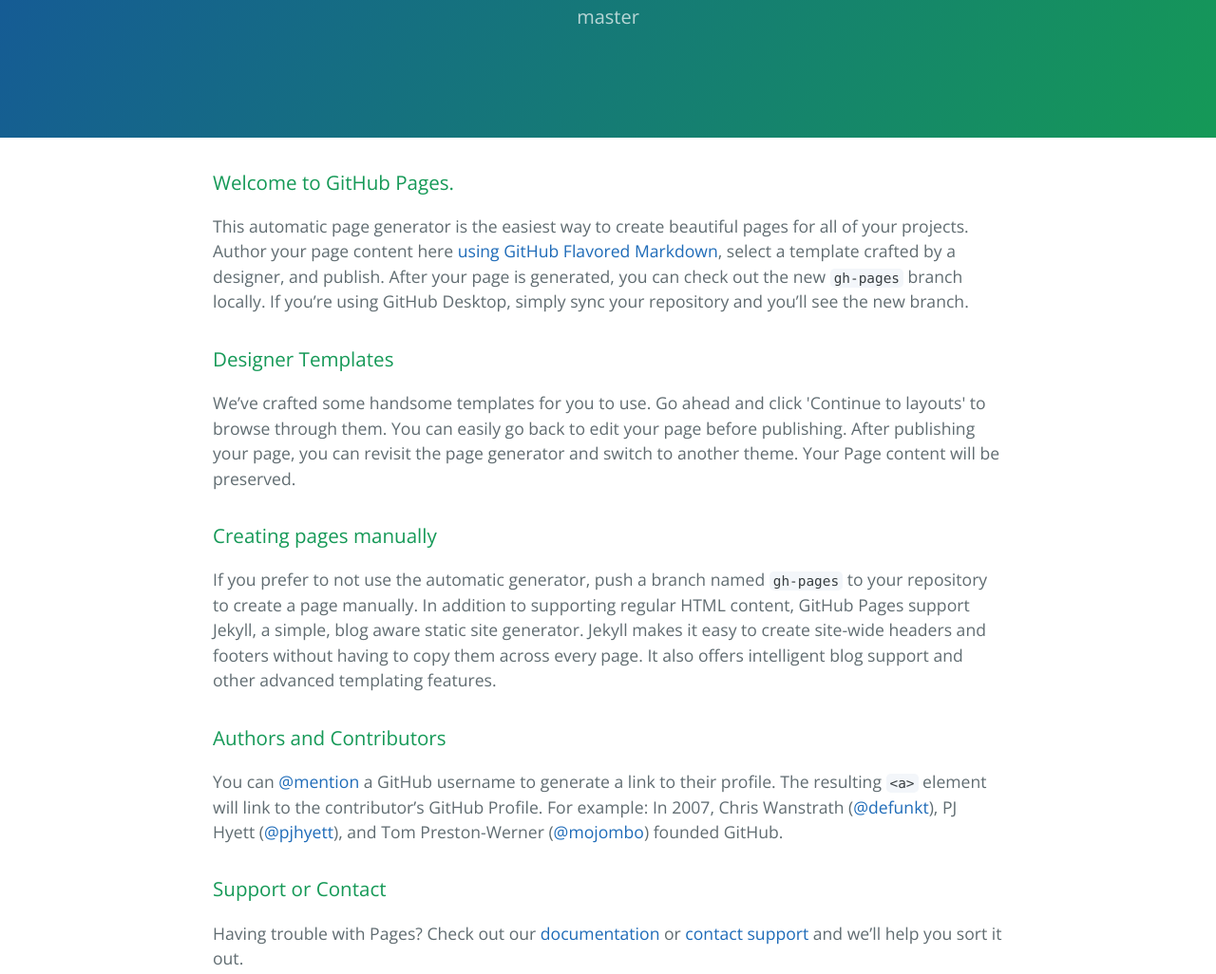
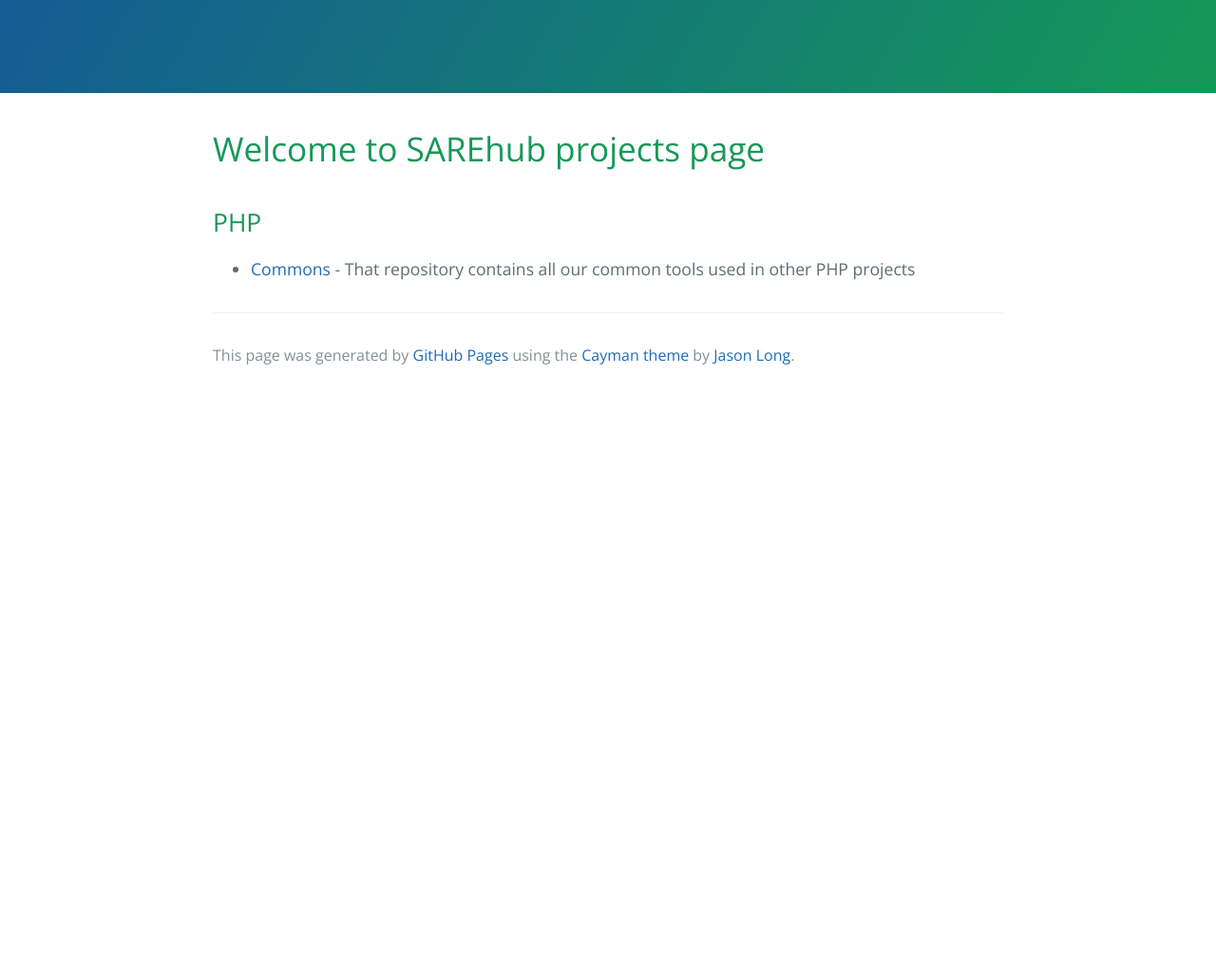
Before and after one commit to SAREhub/sarehub.github.io, a plain HTML site: page index.html in a window 1280 px wide. Shown: the part 172-1198 px from the top of the page at 95% size. After the commit the page ends 800 px from the top, so only its background shows below. Drawn offline with nearby package versions, Linux system fonts and the light colour scheme.

Commit message:
Replace master branch with page content via GitHub

```diff
--- a/index.html
+++ b/index.html
@@ -12,34 +12,20 @@
   <body>
     <section class="page-header">
       <h1 class="project-name">SAREhub Projects</h1>
-      <h2 class="project-tagline">master</h2>
+      <h2 class="project-tagline"></h2>
     </section>
 
     <section class="main-content">
-      <h3>
-<a id="welcome-to-github-pages" class="anchor" href="#welcome-to-github-pages" aria-hidden="true"><span aria-hidden="true" class="octicon octicon-link"></span></a>Welcome to GitHub Pages.</h3>
+      <h1>
+<a id="welcome-to-sarehub-projects-page" class="anchor" href="#welcome-to-sarehub-projects-page" aria-hidden="true"><span aria-hidden="true" class="octicon octicon-link"></span></a>Welcome to SAREhub projects page</h1>
 
-<p>This automatic page generator is the easiest way to create beautiful pages for all of your projects. Author your page content here <a href="https://guides.github.com/features/mastering-markdown/">using GitHub Flavored Markdown</a>, select a template crafted by a designer, and publish. After your page is generated, you can check out the new <code>gh-pages</code> branch locally. If you’re using GitHub Desktop, simply sync your repository and you’ll see the new branch.</p>
+<h2>
+<a id="php" class="anchor" href="#php" aria-hidden="true"><span aria-hidden="true" class="octicon octicon-link"></span></a>PHP</h2>
 
-<h3>
-<a id="designer-templates" class="anchor" href="#designer-templates" aria-hidden="true"><span aria-hidden="true" class="octicon octicon-link"></span></a>Designer Templates</h3>
-
-<p>We’ve crafted some handsome templates for you to use. Go ahead and click 'Continue to layouts' to browse through them. You can easily go back to edit your page before publishing. After publishing your page, you can revisit the page generator and switch to another theme. Your Page content will be preserved.</p>
-
-<h3>
-<a id="creating-pages-manually" class="anchor" href="#creating-pages-manually" aria-hidden="true"><span aria-hidden="true" class="octicon octicon-link"></span></a>Creating pages manually</h3>
-
-<p>If you prefer to not use the automatic generator, push a branch named <code>gh-pages</code> to your repository to create a page manually. In addition to supporting regular HTML content, GitHub Pages support Jekyll, a simple, blog aware static site generator. Jekyll makes it easy to create site-wide headers and footers without having to copy them across every page. It also offers intelligent blog support and other advanced templating features.</p>
-
-<h3>
-<a id="authors-and-contributors" class="anchor" href="#authors-and-contributors" aria-hidden="true"><span aria-hidden="true" class="octicon octicon-link"></span></a>Authors and Contributors</h3>
-
-<p>You can <a href="https://help.github.com/articles/basic-writing-and-formatting-syntax/#mentioning-users-and-teams" class="user-mention">@mention</a> a GitHub username to generate a link to their profile. The resulting <code>&lt;a&gt;</code> element will link to the contributor’s GitHub Profile. For example: In 2007, Chris Wanstrath (<a href="https://github.com/defunkt" class="user-mention">@defunkt</a>), PJ Hyett (<a href="https://github.com/pjhyett" class="user-mention">@pjhyett</a>), and Tom Preston-Werner (<a href="https://github.com/mojombo" class="user-mention">@mojombo</a>) founded GitHub.</p>
-
-<h3>
-<a id="support-or-contact" class="anchor" href="#support-or-contact" aria-hidden="true"><span aria-hidden="true" class="octicon octicon-link"></span></a>Support or Contact</h3>
-
-<p>Having trouble with Pages? Check out our <a href="https://help.github.com/pages">documentation</a> or <a href="https://github.com/contact">contact support</a> and we’ll help you sort it out.</p>
+<ul>
+<li>
+<a href="https://sarehub.github.io/PHP_Commons">Commons</a> - That repository contains all our common tools used in other PHP projects </li>
+</ul>
 
       <footer class="site-footer">
 
```
Also changed, not shown: params.json (+2 -2 lines).
